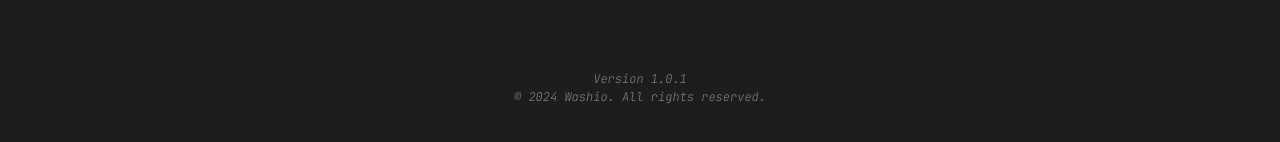
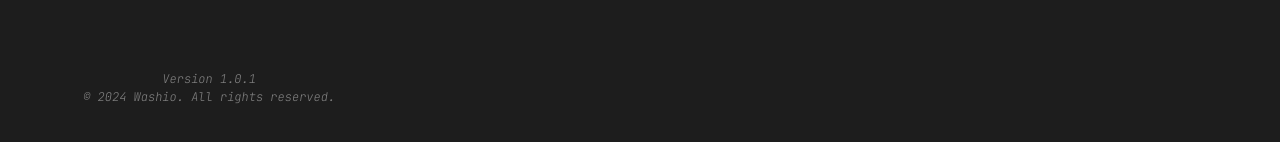
Before and after one commit to LestlinRobins/washio-iOS-edition, a React (Vite) app: page / in a window 1280 px wide. Shown: the part 614-756 px from the top of the page. Built offline with nearby package versions, Linux system fonts and the light colour scheme; no server answers.

Commit message:
Tried to fix the glitch issue

```diff
--- a/src/App.css
+++ b/src/App.css
@@ -192,6 +192,8 @@ body {
 
 .home-page-copyright-section {
   position: fixed;
+  left: 0;
+  transform: translate(33%, 0%);
   bottom: 10vh;
   font-family: 'Jetbrains-XLI';
   color: grey;
```
